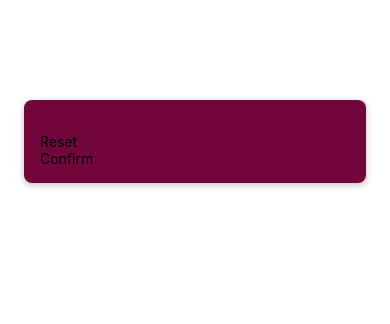
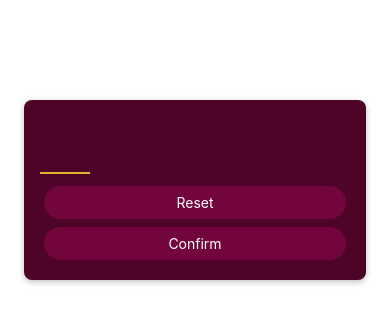
Before and after one commit to marcocrupi/guess-number-react-native, a React Native app: screen / in a window 390 px wide. Shown: the top 324 px of the page. Built offline with nearby package versions, Linux system fonts and the light colour scheme.

Commit message:
add attribute like macLenght to input and do buttons style

```diff
--- a/components/PrimaryButton.js
+++ b/components/PrimaryButton.js
@@ -1,11 +1,43 @@
-import { View, Text } from "react-native";
+import { View, Text, Pressable, StyleSheet } from "react-native";
 
 function PrimaryButton({ children }) {
+  function pressHandler() {
+    console.log("pressed!");
+  }
+
   return (
-    <View>
-      <Text>{children}</Text>
+    <View style={styles.buttonOuterContainer}>
+      <Pressable
+        style={({ pressed }) =>
+          pressed
+            ? [styles.buttonInnerContainer, styles.pressed]
+            : styles.buttonInnerContainer
+        }
+        onPress={pressHandler}
+        android_ripple={{ color: "#640233" }}
+      >
+        <Text style={styles.buttonText}>{children}</Text>
+      </Pressable>
     </View>
   );
 }
 
 export default PrimaryButton;
+
+const styles = StyleSheet.create({
+  buttonOuterContainer: {
+    borderRadius: 28,
+    margin: 4,
+    overflow: "hidden",
+  },
+  buttonInnerContainer: {
+    backgroundColor: "#72063c",
+    paddingVertical: 8,
+    paddingHorizontal: 16,
+    elevation: 2,
+  },
+  buttonText: { color: "white", textAlign: "center" },
+  pressed: {
+    opacity: 0.75,
+  },
+});
--- a/screens/StartGameScreen.js
+++ b/screens/StartGameScreen.js
@@ -1,10 +1,20 @@
 import { TextInput, View, StyleSheet } from "react-native";
 import PrimaryButton from "../components/PrimaryButton";
+
+// FARE LEZIONE 6 CAPITOLO 4
 
 function StartGameScreen() {
   return (
     <View style={styles.inputContainer}>
-      <TextInput />
+      {/* Usando maxLength nel campo di input posso limitare il numero di caratteri
+      che è possibile immettere */}
+      <TextInput
+        style={styles.numberInput}
+        maxLength={2}
+        keyboardType="number-pad"
+        autoCapitalize="none"
+        autoCorrect={false}
+      />
       <PrimaryButton>Reset</PrimaryButton>
       <PrimaryButton>Confirm</PrimaryButton>
     </View>
@@ -18,7 +28,7 @@ const styles = StyleSheet.create({
     marginTop: 100,
     marginHorizontal: 24,
     padding: 16,
-    backgroundColor: "#72063c",
+    backgroundColor: "#4e0329",
     borderRadius: 8,
     elevation: 4,
     shadowColor: "black",
@@ -26,4 +36,15 @@ const styles = StyleSheet.create({
     shadowRadius: 6,
     shadowOpacity: 0.25,
   },
+  numberInput: {
+    height: 50,
+    width: 50,
+    fontSize: 32,
+    borderBottomColor: "#ddb52f",
+    borderBottomWidth: 2,
+    color: "#ddb52f",
+    marginVertical: 8,
+    fontWeight: "bold",
+    textAlign: "center",
+  },
 });
```
